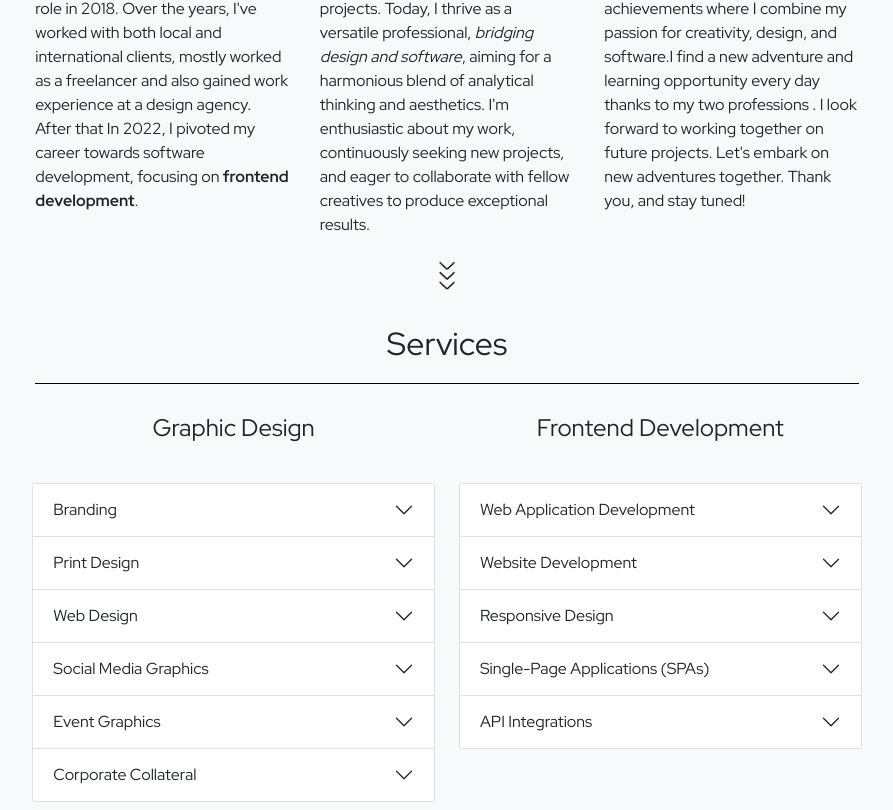
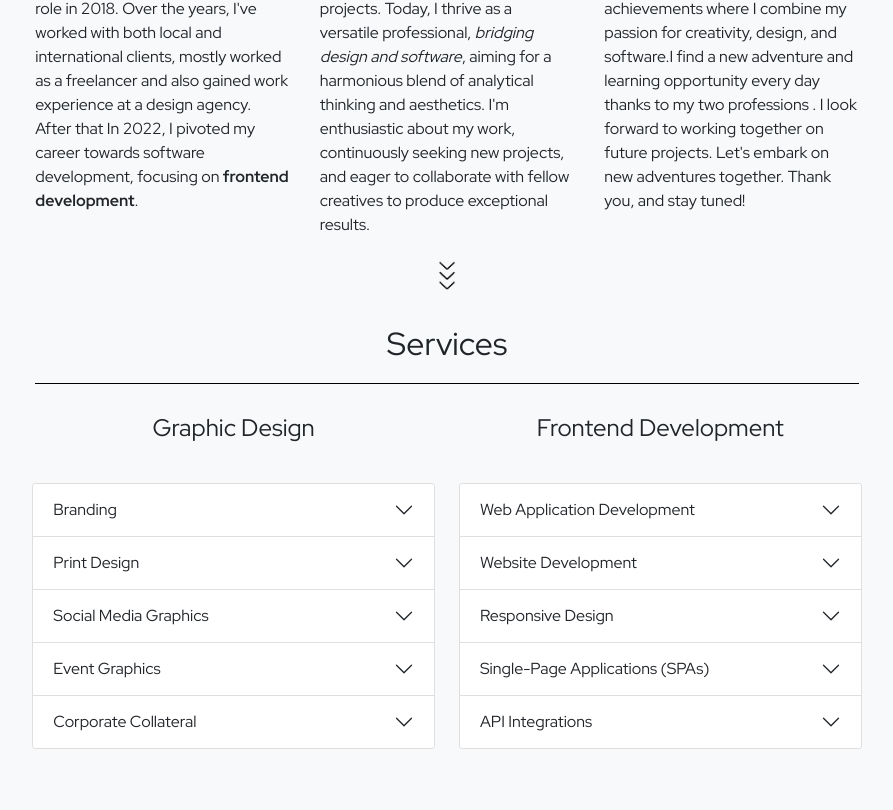
Before and after one commit to aaliboyaci/ali-portfolio, a React (Create React App) app: page /services in a window 1280 px wide. Shown: the part 547-1357 px from the top of the page, without its empty margins (193-1086 px from the left). After the commit the page ends 1304 px from the top, so only its background shows below. Built offline with nearby package versions, Linux system fonts and the light colour scheme.

Commit message:
fix collapsing bug on accordion menu

```diff
--- a/src/components/FrontendServices.tsx
+++ b/src/components/FrontendServices.tsx
@@ -16,7 +16,7 @@ function FrontendServices() {
         </h4>
       </div>
       <div className="row">
-        <div className="accordion" id="accordionExample">
+        <div className="accordion" id="accordionSecond">
           <div className="accordion-item">
             <h2 className="accordion-header" id="headingSeven">
               <button
@@ -34,7 +34,7 @@ function FrontendServices() {
               id="collapseSeven"
               className="accordion-collapse collapse"
               aria-labelledby="headingSeven"
-              data-bs-parent="#accordionExample"
+              data-bs-parent="#accordionSecond"
             >
               <div className="accordion-body">
                 Developing complex web applications with rich user interfaces
@@ -61,7 +61,7 @@ function FrontendServices() {
               id="collapseEight"
               className="accordion-collapse collapse"
               aria-labelledby="headingEight"
-              data-bs-parent="#accordionExample"
+              data-bs-parent="#accordionSecond"
             >
               <div className="accordion-body">
                 Building static or dynamic websites using HTML, CSS, and
@@ -87,7 +87,7 @@ function FrontendServices() {
               id="collapseNine"
               className="accordion-collapse collapse"
               aria-labelledby="headingNine"
-              data-bs-parent="#accordionExample"
+              data-bs-parent="#accordionSecond"
             >
               <div className="accordion-body">
                 Ensuring that websites and applications are optimized for
@@ -114,7 +114,7 @@ function FrontendServices() {
               id="collapseTen"
               className="accordion-collapse collapse"
               aria-labelledby="headingTen"
-              data-bs-parent="#accordionExample"
+              data-bs-parent="#accordionSecond"
             >
               <div className="accordion-body">
                 Building SPAs that provide a smooth and uninterrupted user
@@ -141,7 +141,7 @@ function FrontendServices() {
               id="collapseEleven"
               className="accordion-collapse collapse"
               aria-labelledby="headingEleven"
-              data-bs-parent="#accordionExample"
+              data-bs-parent="#accordionSecond"
             >
               <div className="accordion-body">
                 Integrating data and functionality from backend services and
--- a/src/components/GraphicServices.tsx
+++ b/src/components/GraphicServices.tsx
@@ -16,7 +16,7 @@ function GraphicServices() {
         </h4>
       </div>
       <div className="row">
-        <div className="accordion" id="accordionExample">
+        <div className="accordion" id="accordionFirst">
           <div className="accordion-item">
             <h2 className="accordion-header" id="headingOne">
               <button
@@ -25,7 +25,7 @@ function GraphicServices() {
                 data-bs-toggle="collapse"
                 data-bs-target="#collapseOne"
                 aria-expanded="false"
-                aria-controls="collapseTwo"
+                aria-controls="collapseOne"
               >
                 Branding
               </button>
@@ -34,7 +34,7 @@ function GraphicServices() {
               id="collapseOne"
               className="accordion-collapse collapse"
               aria-labelledby="headingOne"
-              data-bs-parent="#accordionExample"
+              data-bs-parent="#accordionFirst"
             >
               <div className="accordion-body">
                 Developing a cohesive visual identity for a business, including
@@ -60,36 +60,11 @@ function GraphicServices() {
               id="collapseTwo"
               className="accordion-collapse collapse"
               aria-labelledby="headingTwo"
-              data-bs-parent="#accordionExample"
+              data-bs-parent="#accordionFirst"
             >
               <div className="accordion-body">
                 Designing materials for print, such as business cards,
                 brochures, flyers, posters, and packaging.
-              </div>
-            </div>
-          </div>
-          <div className="accordion-item">
-            <h2 className="accordion-header" id="headingThree">
-              <button
-                className="accordion-button collapsed"
-                type="button"
-                data-bs-toggle="collapse"
-                data-bs-target="#collapseThree"
-                aria-expanded="false"
-                aria-controls="collapseThree"
-              >
-                Web Design
-              </button>
-            </h2>
-            <div
-              id="collapseThree"
-              className="accordion-collapse collapse"
-              aria-labelledby="headingThree"
-              data-bs-parent="#accordionExample"
-            >
-              <div className="accordion-body">
-                Crafting visually appealing and user-friendly websites,
-                including the layout, typography, and overall aesthetics.
               </div>
             </div>
           </div>
@@ -111,7 +86,7 @@ function GraphicServices() {
               id="collapseFour"
               className="accordion-collapse collapse"
               aria-labelledby="headingFour"
-              data-bs-parent="#accordionExample"
+              data-bs-parent="#accordionFirst"
             >
               <div className="accordion-body">
                 Designing visuals for social media platforms, including posts,
@@ -137,7 +112,7 @@ function GraphicServices() {
               id="collapseFive"
               className="accordion-collapse collapse"
               aria-labelledby="headingFive"
-              data-bs-parent="#accordionExample"
+              data-bs-parent="#accordionFirst"
             >
               <div className="accordion-body">
                 Creating visuals for events, including banners, posters,
@@ -163,7 +138,7 @@ function GraphicServices() {
               id="collapseSix"
               className="accordion-collapse collapse"
               aria-labelledby="headingSix"
-              data-bs-parent="#accordionExample"
+              data-bs-parent="#accordionFirst"
             >
               <div className="accordion-body">
                 Designing materials like business cards, letterheads, and
```
